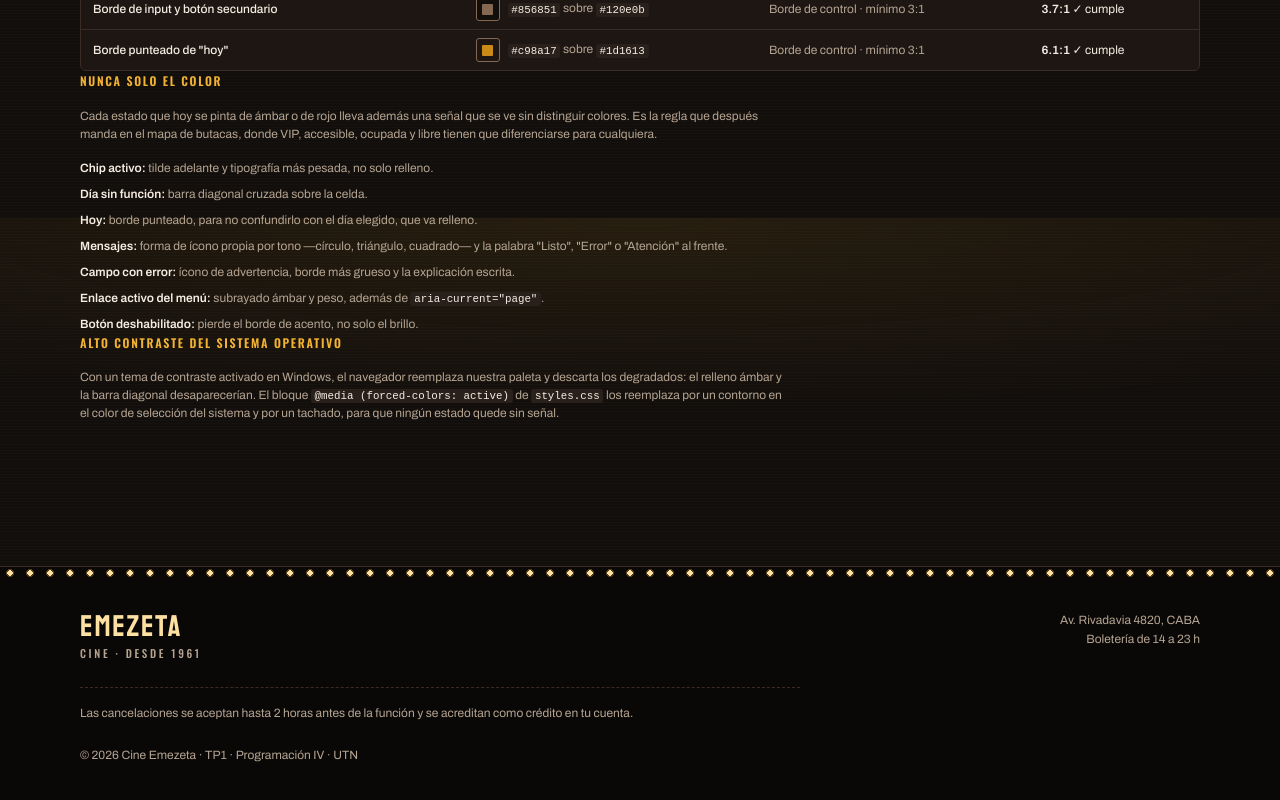
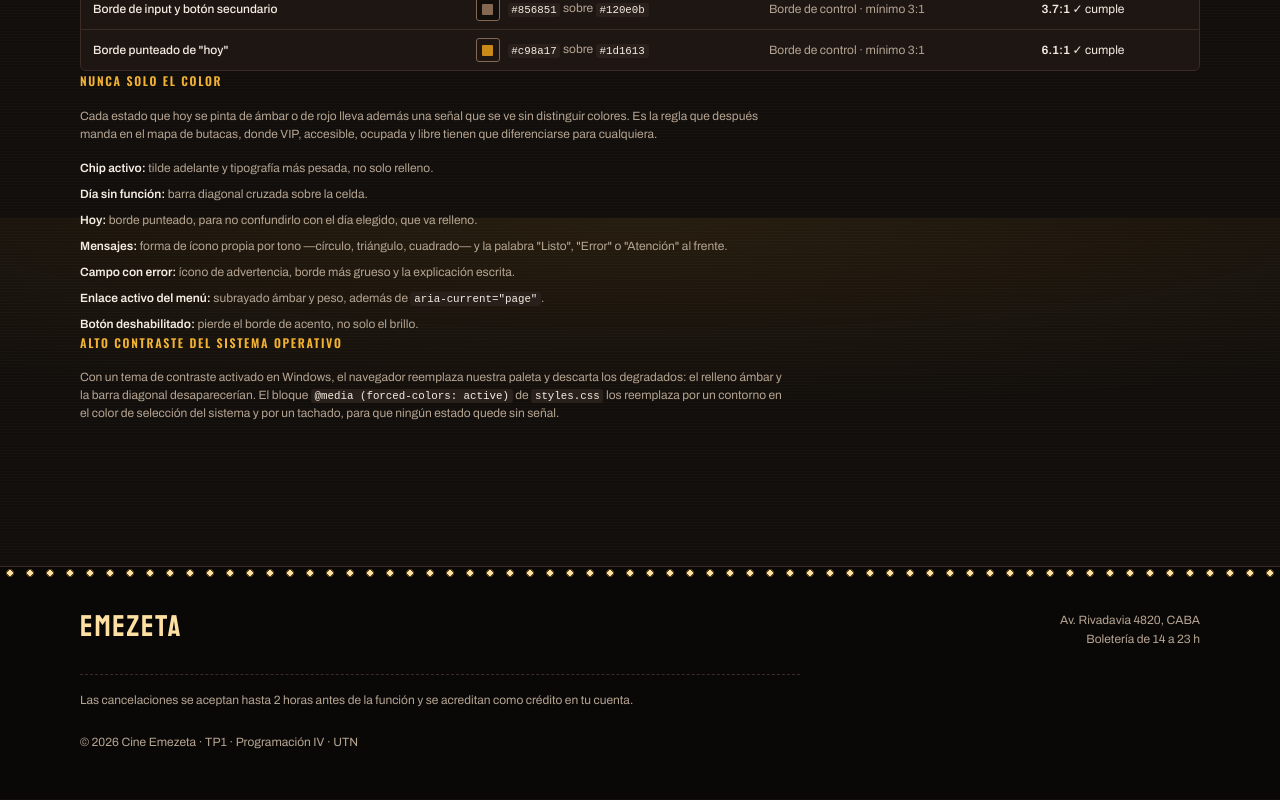
Before and after one commit to Maxzett/marzetti-maximo-TP1-142, an Angular app: page /sistema in a window 1280 px wide. Shown: the part 8582-9382 px from the top of the page. Built offline with nearby package versions, Linux system fonts and the light colour scheme.

Commit message:
Quitar 'Desde 1961' y 'Sala única' del header, footer y portada

```diff
--- a/src/app/features/home/home.css
+++ b/src/app/features/home/home.css
@@ -2,16 +2,7 @@
   padding-block: var(--e-7);
 }
 
-.sobretitulo {
-  color: var(--acento);
-  font-family: var(--fuente-titulo);
-  font-size: var(--t-micro);
-  letter-spacing: 0.16em;
-  text-transform: uppercase;
-}
-
 h1 {
-  margin-top: var(--e-1);
   font-family: var(--fuente-display);
   font-size: var(--t-marquesina);
   line-height: 0.94;
@@ -45,6 +36,10 @@ h2 {
   grid-template-columns: repeat(auto-fill, minmax(13rem, 1fr));
 }
 
+.grilla > li {
+  display: grid;
+}
+
 .todas {
   margin-top: var(--e-7);
   text-align: center;
--- a/src/app/features/home/home.html
+++ b/src/app/features/home/home.html
@@ -1,5 +1,4 @@
 <section class="contenedor pantalla">
-  <p class="sobretitulo">Sala única · Desde 1961</p>
   <h1>Cartelera</h1>
   <p class="bajada">Lo que más se vio y lo que no te podés perder esta semana.</p>
 
--- a/src/app/layout/footer/footer.css
+++ b/src/app/layout/footer/footer.css
@@ -22,16 +22,6 @@
   font-size: 1.875rem;
   line-height: 1;
   letter-spacing: 0.06em;
-  text-transform: uppercase;
-}
-
-.marca__pie {
-  margin-top: var(--e-1);
-  color: var(--texto-tenue);
-  font-family: var(--fuente-titulo);
-  font-size: var(--t-micro);
-  font-weight: 500;
-  letter-spacing: 0.24em;
   text-transform: uppercase;
 }
 
--- a/src/app/layout/footer/footer.html
+++ b/src/app/layout/footer/footer.html
@@ -5,7 +5,6 @@
     <div class="bloques">
       <div>
         <p class="marca">Emezeta</p>
-        <p class="marca__pie">Cine · Desde 1961</p>
       </div>
 
       <address class="sala">
--- a/src/app/layout/header/header.css
+++ b/src/app/layout/header/header.css
@@ -49,8 +49,7 @@
   background-size: 18px 10px;
 }
 
-.marca__cine,
-.marca__pie {
+.marca__cine {
   display: block;
   color: var(--texto-tenue);
   font-family: var(--fuente-titulo);
@@ -64,11 +63,6 @@
   letter-spacing: 0.42em;
   /* Compensa el tracking, que solo agrega espacio a la derecha y descentra el texto */
   text-indent: 0.42em;
-}
-
-.marca__pie {
-  letter-spacing: 0.3em;
-  text-indent: 0.3em;
 }
 
 .marca__nombre {
@@ -213,10 +207,6 @@ a.cuenta__rol:hover {
     padding-inline: var(--e-5);
   }
 
-  .marca__pie {
-    display: none;
-  }
-
   .nav a {
     font-size: var(--t-cuerpo);
   }
--- a/src/app/layout/header/header.html
+++ b/src/app/layout/header/header.html
@@ -4,7 +4,6 @@
       <span class="marca__bombillas" aria-hidden="true"></span>
       <span class="marca__cine">Cine</span>
       <span class="marca__nombre">Emezeta</span>
-      <span class="marca__pie">Desde 1961 · Sala única</span>
       <span class="marca__bombillas" aria-hidden="true"></span>
     </a>
 
```
